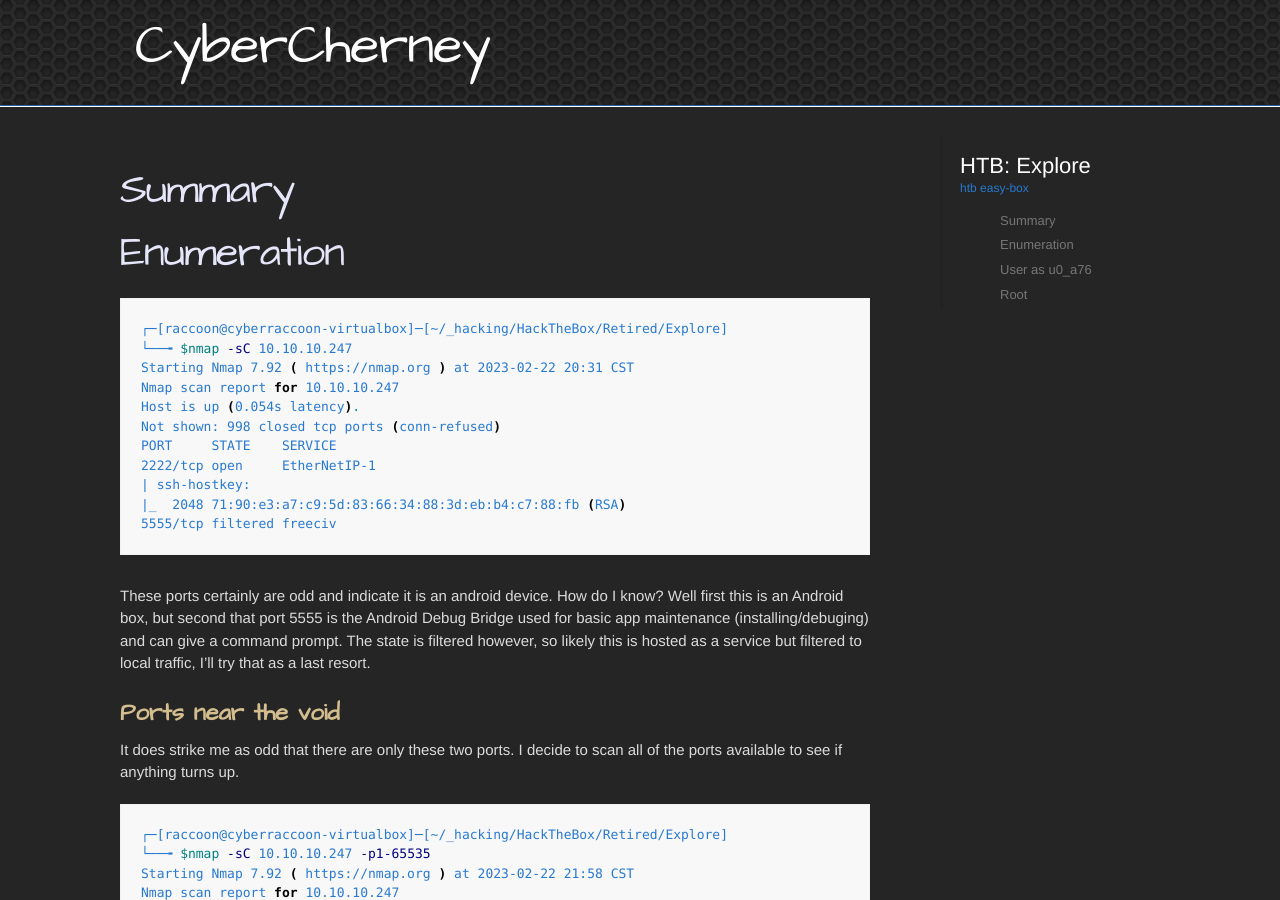
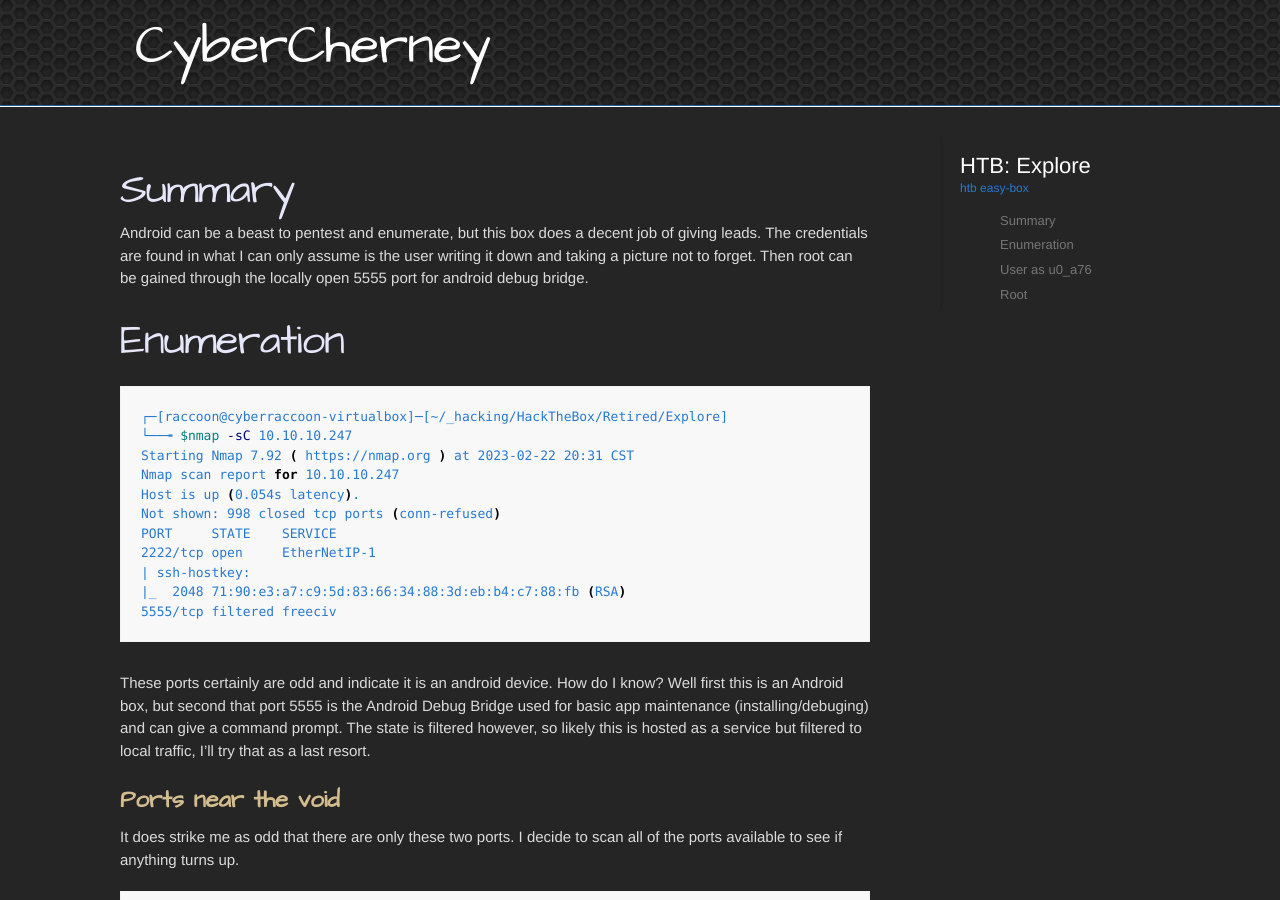
Before and after one commit to CyberCherney/cybercherney.github.io, a Jekyll site: the page built from _posts/2023-2-20-HTB_Explore.md, in a window 1280 px wide and 900 px high. Built offline with Jekyll 4.4.1, drawn with Linux system fonts in a browser that asks for light colours.

Commit message:
added the HTB: Explore summary I forgot again

```diff
--- a/_posts/2023-2-20-HTB_Explore.md
+++ b/_posts/2023-2-20-HTB_Explore.md
@@ -5,7 +5,7 @@
 date: 2023-02-20 20:18:32
 tags: htb easy-box
 icon: "assets/icons/explore.png"
-post_description: ""
+post_description: "Android can be a beast to pentest and enumerate, but this box does a decent job of giving leads. The credentials are found in what I can only assume is the user writing it down and taking  a picture not to forget. Then root can be gained through the locally open 5555 port for android debug bridge."
 ---
 
 <h1>Summary</h1>
```
